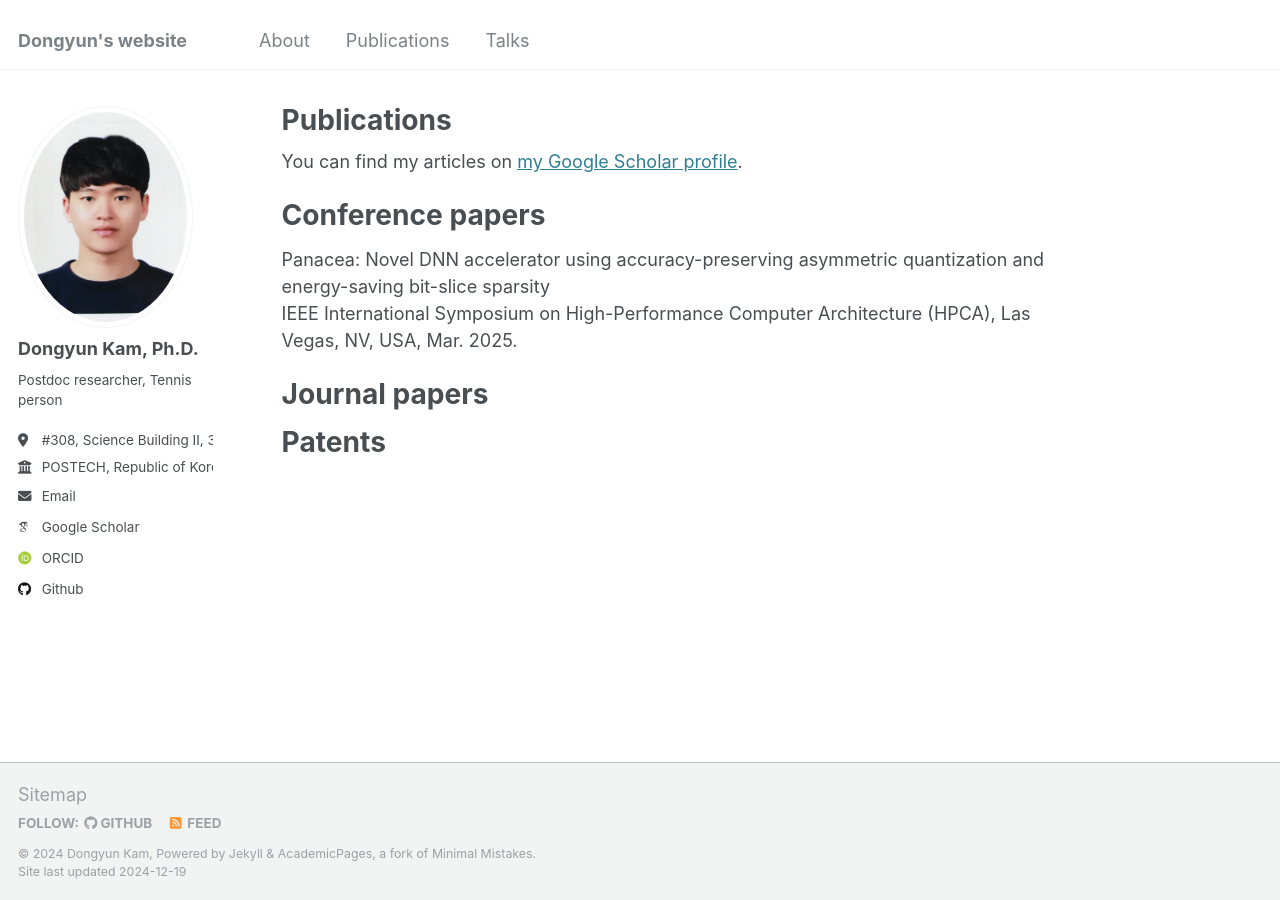
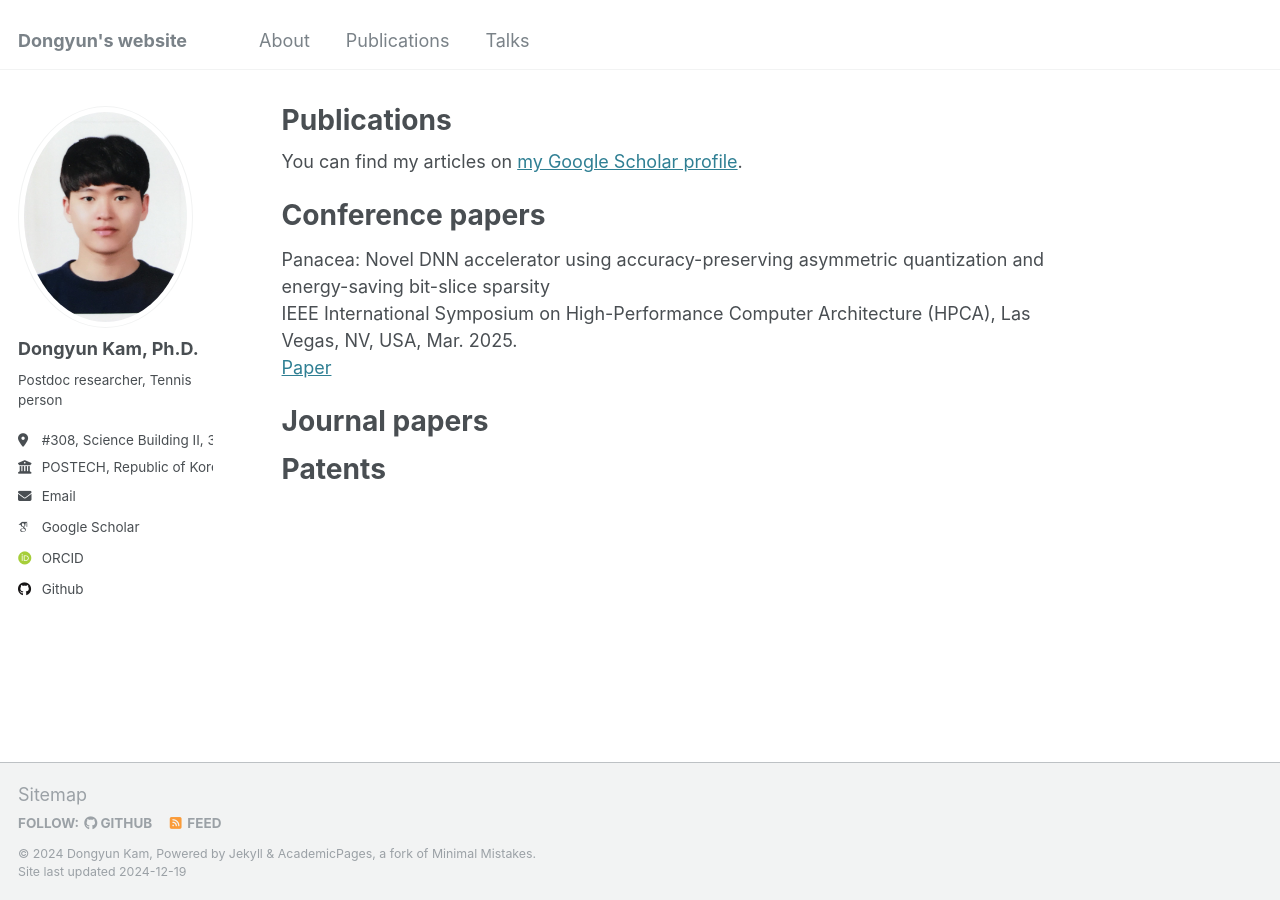
Before and after one commit to Dongyunkam/dongyunkam.github.io, a Jekyll site: the page built from _pages/publications.md, in a window 1280 px wide. Built offline with Jekyll 4.4.1, drawn with Linux system fonts in a browser that asks for light colours; some web fonts are replaced.

Commit message:
Update publications.md

```diff
--- a/_pages/publications.md
+++ b/_pages/publications.md
@@ -11,6 +11,7 @@ Conference papers
 
 Panacea: Novel DNN accelerator using accuracy-preserving asymmetric quantization and energy-saving bit-slice sparsity
 IEEE International Symposium on High-Performance Computer Architecture (HPCA), Las Vegas, NV, USA, Mar. 2025.
+[Paper](https://arxiv.org/abs/2412.10059)
 
 Journal papers
 ======
```
